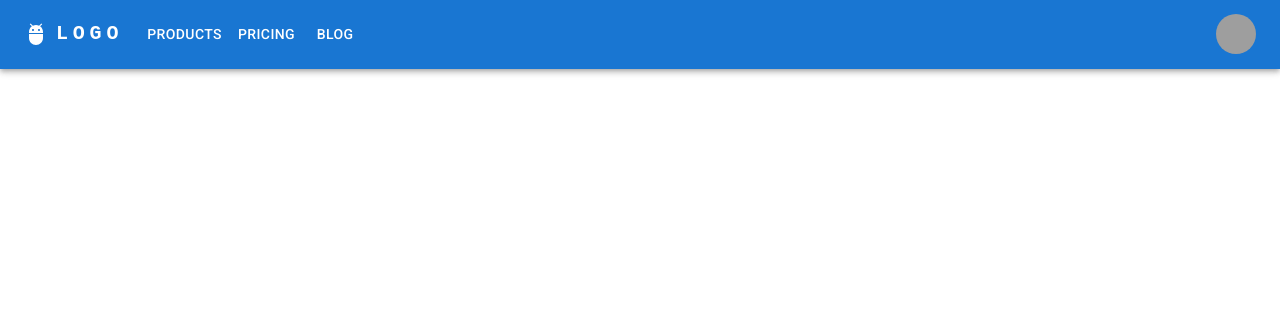
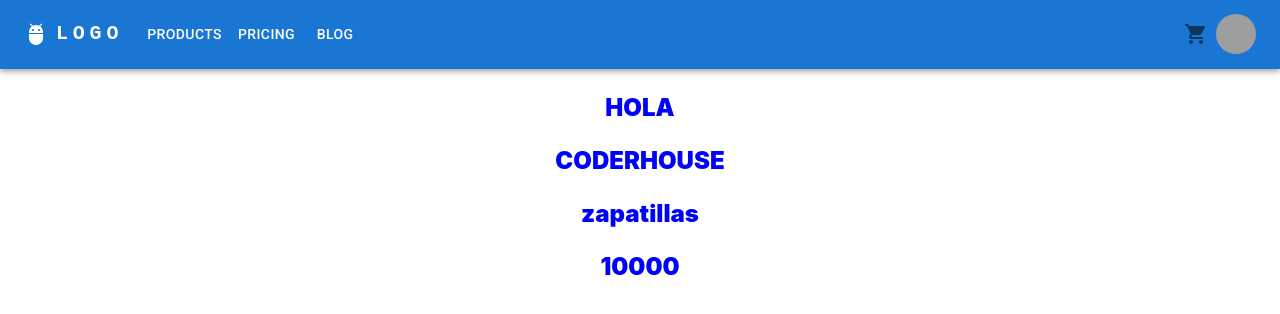
Before and after one commit to pdr1988/ejercicio1react, a React (Create React App) app: page / in a window 1280 px wide. Shown: the top 314 px of the page. Built offline with nearby package versions, Linux system fonts and the light colour scheme; grey boxes are pictures that could not be loaded.

Commit message:
entrega con shoppingcart

```diff
--- a/src/App.js
+++ b/src/App.js
@@ -1,11 +1,14 @@
 import './App.css';
 import React from "react";
 import Navbar from "./components/NavBar/Navbar";
+import ItemListContainer from "./components/ItemListContainer/ItemListContainer";
 
 function App() {
   return (
+    <div>
     <Navbar/>
-
+    <ItemListContainer mensaje = "HOLA" user= "CODERHOUSE" compra="zapatillas" precio ="10000"/>
+    </div>
   );
 }
 export default App;
--- /dev/null
+++ b/src/components/Cartwidget/Cartwidget.jsx
@@ -0,0 +1,21 @@
+import ShoppingCartIcon from '@mui/icons-material/ShoppingCart';
+import * as React from 'react';
+import IconButton from '@mui/material/IconButton';
+
+
+
+
+const Cartwidget = () => {
+    function print() {
+        console.log("producto agregado")
+    }
+
+    return(
+
+        <IconButton size="x-large"  onClick={print}>
+            <ShoppingCartIcon fontSize="x-large"/>
+        </IconButton>
+
+    )
+}
+export default Cartwidget;
--- /dev/null
+++ b/src/components/ItemListContainer/ItemListContainer.css
@@ -0,0 +1,7 @@
+.msj{
+    color: blue;
+    text-align: center;
+    font-weight: 1000;
+    font-size: x-large;
+    font-style: inherit;
+}
--- /dev/null
+++ b/src/components/ItemListContainer/ItemListContainer.jsx
@@ -0,0 +1,19 @@
+import React from "react";
+import './ItemListContainer.css'
+
+
+
+const ItemListContainer = ({mensaje, user, compra, precio}) => {
+
+    return(
+        <div>
+            <p className="msj">{mensaje}</p>
+            <p className="msj">{user}</p>
+            <p className="msj">{compra}</p>
+            <p className="msj">{precio}</p>
+        </div>
+
+    )
+
+}
+export default ItemListContainer;
--- a/src/components/NavBar/Navbar.jsx
+++ b/src/components/NavBar/Navbar.jsx
@@ -12,11 +12,14 @@
 import Tooltip from '@mui/material/Tooltip';
 import MenuItem from '@mui/material/MenuItem';
 import AdbIcon from '@mui/icons-material/Adb';
+import Cartwidget from '../Cartwidget/Cartwidget';
+
+
 
 const pages = ['Products', 'Pricing', 'Blog'];
 const settings = ['Profile', 'Account', 'Dashboard', 'Logout'];
 
-const Navbar = () => {
+const ResponsiveAppBar = () => {
   const [anchorElNav, setAnchorElNav] = React.useState(null);
   const [anchorElUser, setAnchorElUser] = React.useState(null);
 
@@ -114,6 +117,7 @@
             LOGO
           </Typography>
           <Box sx={{ flexGrow: 1, display: { xs: 'none', md: 'flex' } }}>
+
             {pages.map((page) => (
               <Button
                 key={page}
@@ -125,8 +129,13 @@
             ))}
           </Box>
 
-          <Box sx={{ flexGrow: 0 }}>
+      <Box>
+          <Cartwidget/>
+
+      </Box>
+      <Box sx={{ flexGrow: 0 }}>
             <Tooltip title="Open settings">
+
               <IconButton onClick={handleOpenUserMenu} sx={{ p: 0 }}>
                 <Avatar alt="Remy Sharp" src="/static/images/avatar/2.jpg" />
               </IconButton>
@@ -154,10 +163,11 @@
               ))}
             </Menu>
           </Box>
+
+
         </Toolbar>
-
       </Container>
     </AppBar>
   );
 };
-export default Navbar;
+export default ResponsiveAppBar;
--- a/src/index.js
+++ b/src/index.js
@@ -6,9 +6,9 @@
 
 const root = ReactDOM.createRoot(document.getElementById('root'));
 root.render(
-  <React.StrictMode>
+  //<React.StrictMode>
     <App />
-  </React.StrictMode>
+  //</React.StrictMode>
 );
 
 // If you want to start measuring performance in your app, pass a function
```
